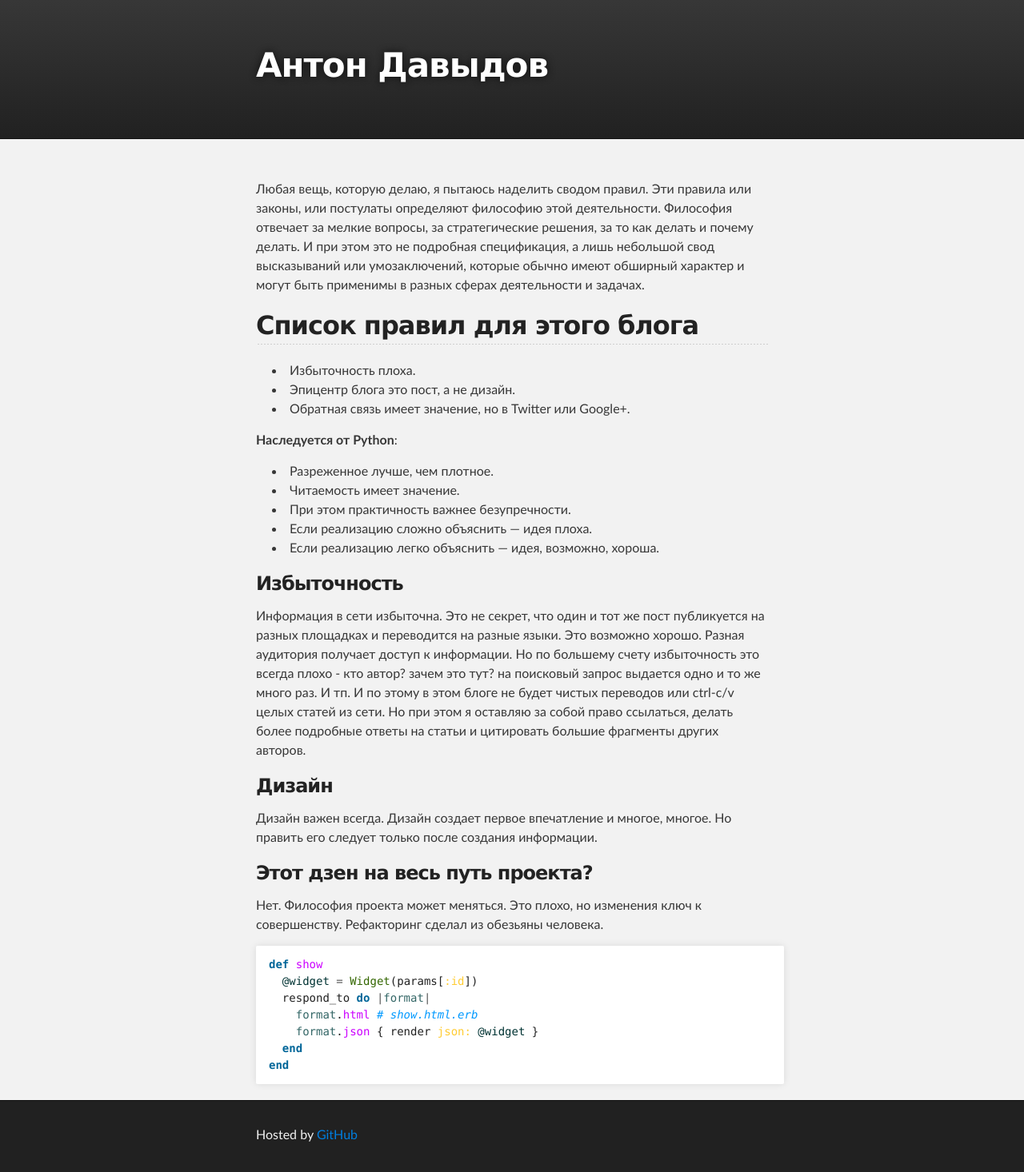
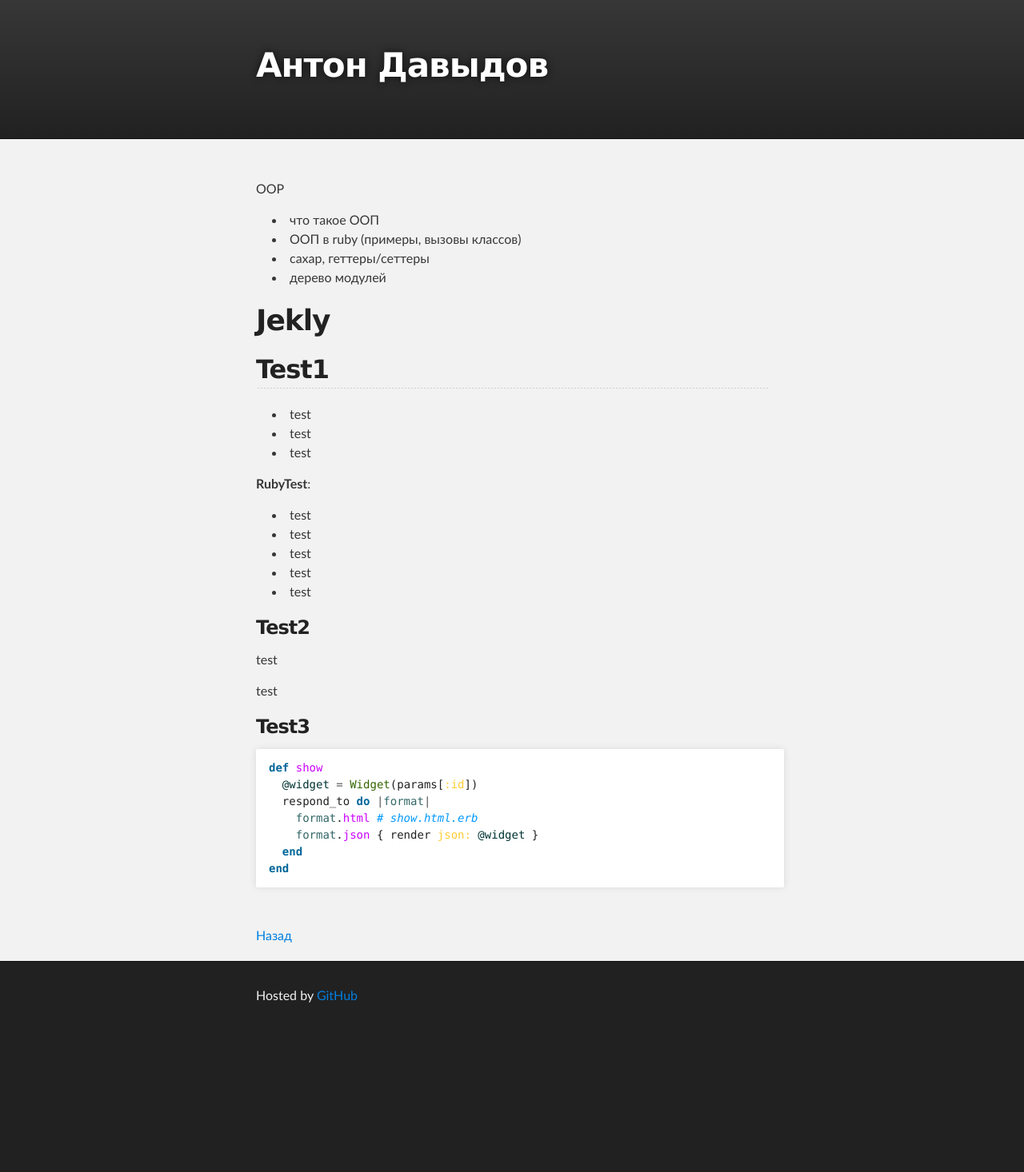
Before and after one commit to davydovanton/davydovanton.github.io, a Jekyll site: the page built from _posts/2013-09-28-hello-blog.markdown, in a window 1280 px wide. Shown: the whole page at 80% size. Built offline with Jekyll 4.4.1, drawn with Linux system fonts in a browser that asks for light colours; Markdown is read by kramdown in place of the engine named in the settings; after the commit the page ends 1292 px from its top, so only the background shows below that.

Commit message:
технические изменения

```diff
--- a/_layouts/post.html
+++ b/_layouts/post.html
@@ -30,7 +30,11 @@
 
         {{ content }}
 
+        <br><br>
+
+        <a href="/blog">Назад</a>
       </section>
+
     </div>
 
     <!-- FOOTER  -->
--- a/_posts/2013-09-28-hello-blog.markdown
+++ b/_posts/2013-09-28-hello-blog.markdown
@@ -1,32 +1,37 @@
 ---
 layout: post
-title:  "Философия блога"
+title:  "Начало"
 
 ---
 
-Любая вещь, которую делаю, я пытаюсь наделить сводом правил. Эти правила или законы, или постулаты определяют философию этой деятельности. Философия отвечает за мелкие вопросы, за стратегические решения, за то как делать и почему делать. И при этом это не подробная спецификация, а лишь небольшой свод высказываний или умозаключений, которые обычно имеют обширный характер и могут быть применимы в разных сферах деятельности и задачах.
+OOP
+  - что такое ООП
+  - ООП в ruby (примеры, вызовы классов)
+  - сахар, геттеры/сеттеры
+  - дерево модулей
 
-##Список правил для этого блога
 
-  - Избыточность плоха.
-  - Эпицентр блога это пост, а не дизайн.
-  - Обратная связь имеет значение, но в Twitter или Google+.
+#Jekly
 
-**Наследуется от Python**:
+##Test1
 
-  - Разреженное лучше, чем плотное.
-  - Читаемость имеет значение.
-  - При этом практичность важнее безупречности.
-  - Если реализацию сложно объяснить — идея плоха.
-  - Если реализацию легко объяснить — идея, возможно, хороша.
+  - test
+  - test
+  - test
 
-###Избыточность
-Информация в сети избыточна. Это не секрет, что один и тот же пост публикуется на разных площадках и переводится на разные языки. Это возможно хорошо. Разная аудитория получает доступ к информации. Но по большему счету избыточность это всегда плохо - кто автор? зачем это тут? на поисковый запрос выдается одно и то же много раз. И тп.
-И по этому в этом блоге не будет чистых переводов или ctrl-c/v целых статей из сети. Но при этом я оставляю за собой право ссылаться, делать более подробные ответы на статьи и цитировать большие фрагменты других авторов.
-###Дизайн
-Дизайн важен всегда. Дизайн создает первое впечатление и многое, многое. Но править его следует только после создания информации.
-###Этот дзен на весь путь проекта?
-Нет. Философия проекта может меняться. Это плохо, но изменения ключ к совершенству. Рефакторинг сделал из обезьяны человека.
+**RubyTest**:
+
+  - test
+  - test
+  - test
+  - test
+  - test
+
+### Test2
+test
+
+test
+###Test3
 
 
 {% highlight ruby %}
```
Also changed, not shown: 1 other file.
